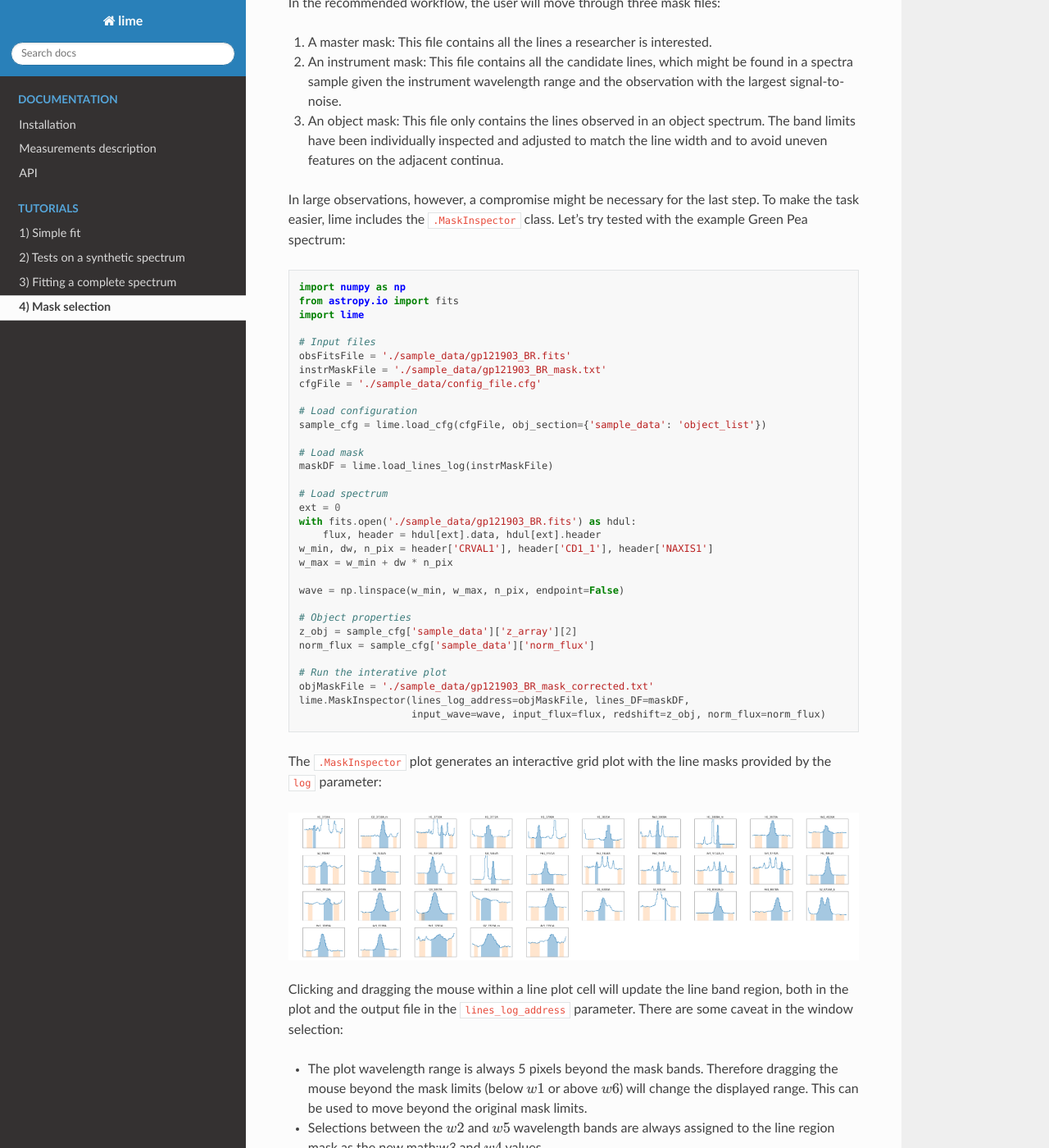
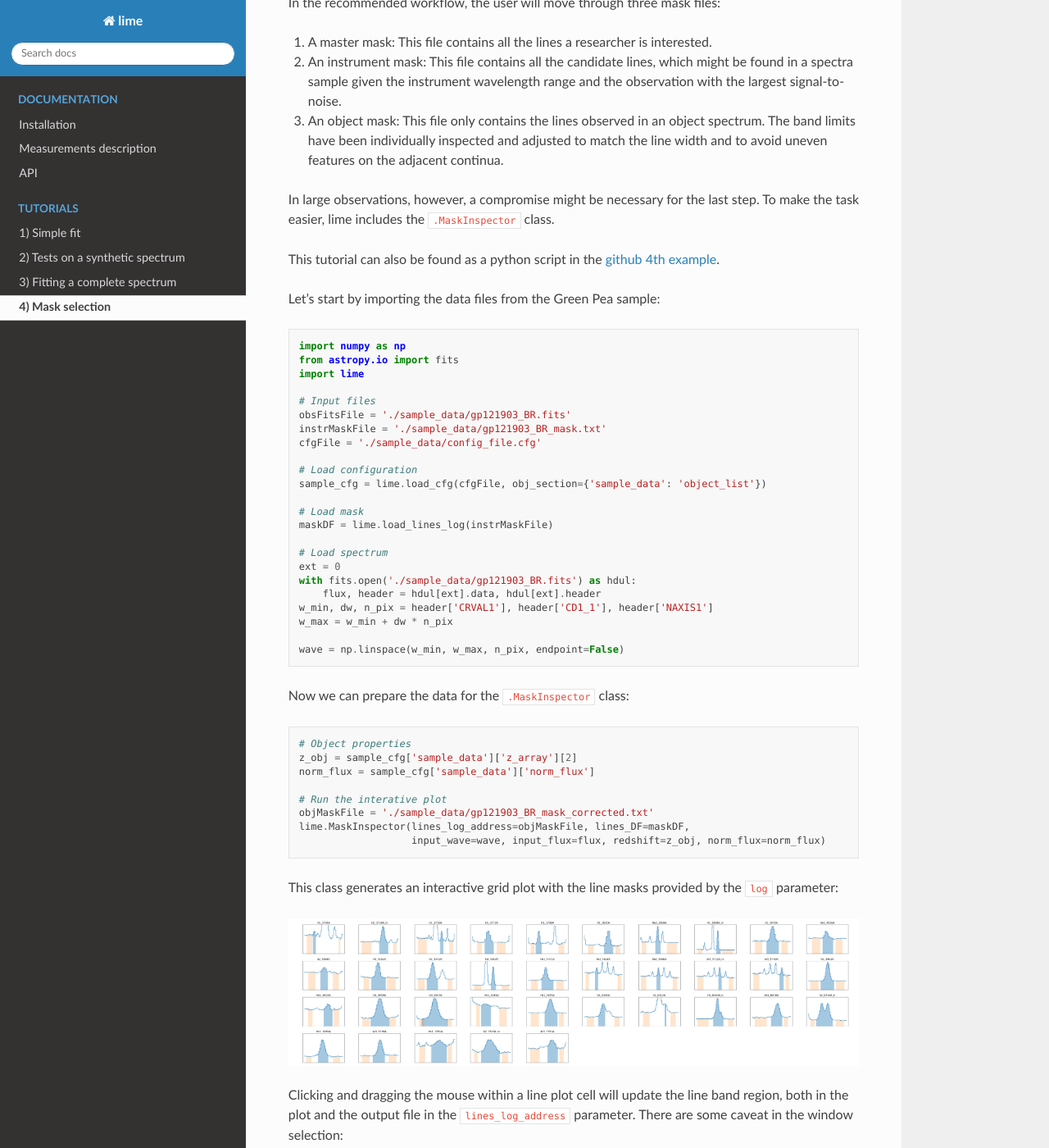
Before and after one commit to Vital-Fernandez/lime, a Sphinx documentation site: the page built from docs/source/tutorials/4_Mask_selection.rst, in a window 1280 px wide and 1400 px high, scrolled down 1376 px. Shown: the whole window at 82% size. Built offline with Sphinx 7.4.7 and the Read the Docs theme 2.0.0, drawn with Linux system fonts in a browser that asks for light colours; formulas are drawn with MathJax 3.

```diff
--- a/docs/source/tutorials/4_Mask_selection.rst
+++ b/docs/source/tutorials/4_Mask_selection.rst
@@ -35,7 +35,11 @@
    inspected and adjusted to match the line width and to avoid uneven features on the adjacent continua.
 
 In large observations, however, a compromise might be necessary for the last step. To make the task easier, lime includes
-the ``.MaskInspector`` class. Let's try tested with the example Green Pea spectrum:
+the ``.MaskInspector`` class.
+
+This tutorial can also be found as a python script in the `github 4th example <https://github.com/Vital-Fernandez/lime/blob/master/examples/example4_interactive_mask_plots.py>`_.
+
+Let's start by importing the data files from the Green Pea sample:
 
 .. code-block:: python
 
@@ -63,6 +67,10 @@
 
     wave = np.linspace(w_min, w_max, n_pix, endpoint=False)
 
+Now we can prepare the data for the ``.MaskInspector`` class:
+
+.. code-block:: python
+
     # Object properties
     z_obj = sample_cfg['sample_data']['z_array'][2]
     norm_flux = sample_cfg['sample_data']['norm_flux']
@@ -72,7 +80,7 @@
     lime.MaskInspector(lines_log_address=objMaskFile, lines_DF=maskDF,
                        input_wave=wave, input_flux=flux, redshift=z_obj, norm_flux=norm_flux)
 
-The ``.MaskInspector`` plot generates an interactive grid plot with the line masks provided by the ``log`` parameter:
+This class generates an interactive grid plot with the line masks provided by the ``log`` parameter:
 
 .. image:: ../_static/4_mask_selection_grid.png
 
```
